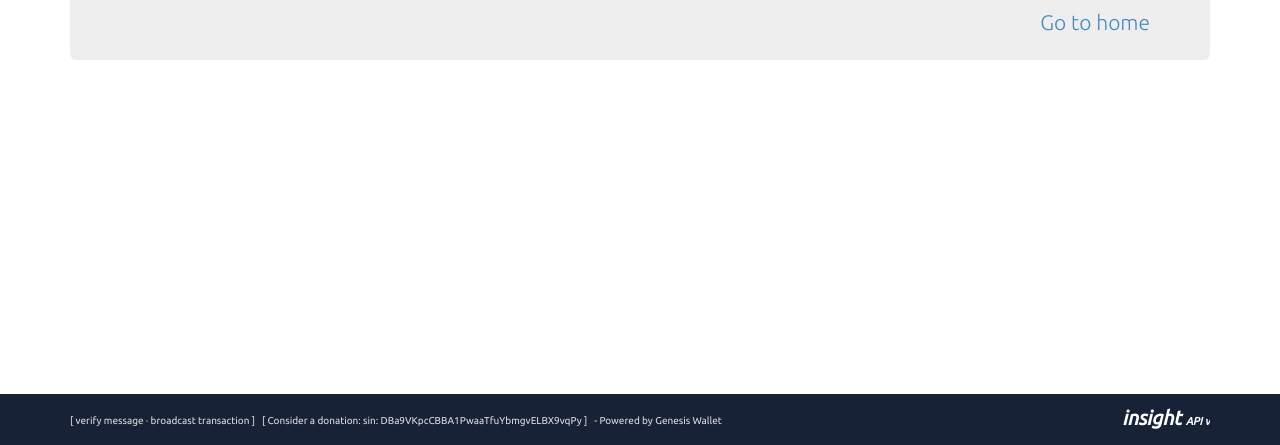
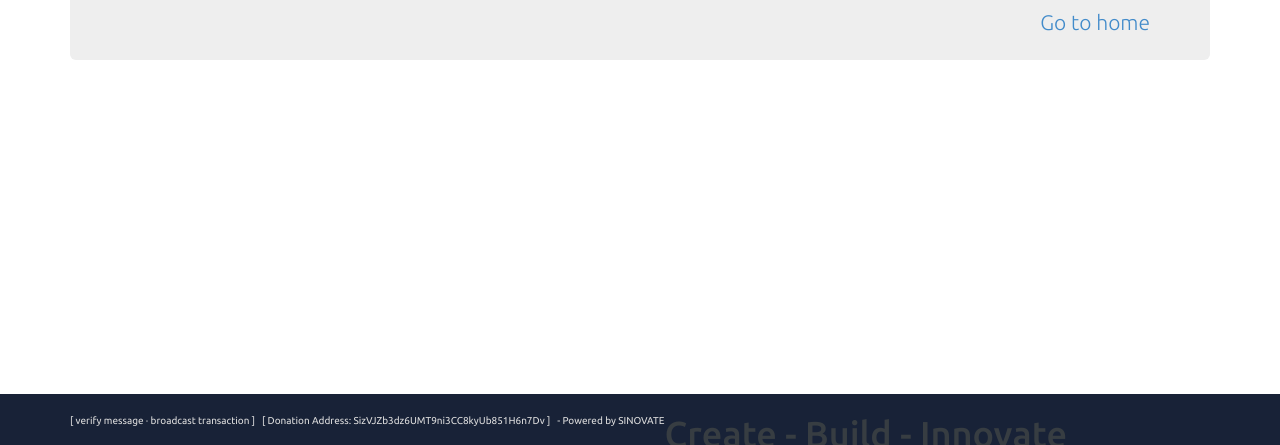
Before and after one commit to SametBasturkk/insight-ui-SIN, a website: page public/index.html in a window 1280 px wide. Shown: the part 355-800 px from the top of the page. Drawn offline with nearby package versions, Linux system fonts and the light colour scheme; no server answers.

Commit message:
Update index.html

```diff
--- a/public/index.html
+++ b/public/index.html
@@ -7,8 +7,8 @@
 	<meta name="viewport" content="width=device-width,initial-scale=1.0">
 	<meta name="fragment" content="!">
 	<title>sin Block Explorer</title>
-	<meta name="keywords" content="sin, transactions, blocks, address, block chain, best block, mining difficulty, hash serialized">
-	<meta  name="description" content="sin Block Explorer. View detailed information on all sin  transactions and blocks.">
+	<meta name="keywords" content="SINOVATE, SINOVATE EXPLORER, blocks, address, block chain, best block, mining difficulty, hash serialized">
+	<meta  name="description" content="SINOVATE Block Explorer. View detailed information on all SINOVATE transactions and blocks.">
 	<link rel="shortcut icon" href="img/icons/favicon.ico" type="image/x-icon">
 	<link rel="stylesheet" href="https://fonts.googleapis.com/css?family=Ubuntu:300,400,500,700,400italic">
 	<link rel="stylesheet" href="css/main.min.css">
@@ -52,9 +52,9 @@
         <a href="tx/send" translate>broadcast transaction</a>
         ]
 	&nbsp;
-        [ Consider a donation: sin: DBa9VKpcCBBA1PwaaTfuYbmgvELBX9vqPy ] &nbsp; - Powered by <a href="http://wkibbler.github.io"> Genesis Wallet</a>
+        [ Donation Address: SizVJZb3dz6UMT9ni3CC8kyUb851H6n7Dv ] &nbsp; - Powered by <a href="http://sinovate.io"> SINOVATE</a>
       </div>
-      <a class="insight m10v pull-right" target="_blank" href="http://insight.is">insight <small>API v{{version}}</small></a>
+      <h1 class=footertext>Create - Build - Innovate</h1>
     </div>
   </div>
   <script language="javascript">window.apiPrefix = '/api';</script>
```
